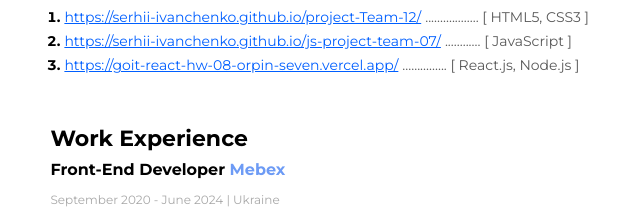
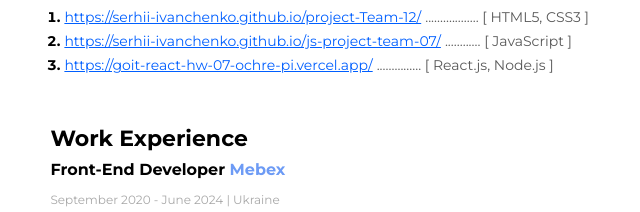
Before and after one commit to kulikp1/resume, a plain HTML site: page index.html in a window 1280 px wide. Shown: the part 372-584 px from the top of the page, 571-1211 px from the left. Drawn offline with Linux system fonts and the light colour scheme.

Commit message:
update link

```diff
--- a/index.html
+++ b/index.html
@@ -60,10 +60,10 @@
 
             <li class="project-item">
               <a
-                href="https://goit-react-hw-08-orpin-seven.vercel.app/"
+                href="https://goit-react-hw-07-ochre-pi.vercel.app/"
                 class="project-item-link"
                 target="_blank"
-                >https://goit-react-hw-08-orpin-seven.vercel.app/</a
+                >https://goit-react-hw-07-ochre-pi.vercel.app/</a
               >
               <span class="project-item-descr"
                 >............... [ React.js, Node.js ]</span
```
